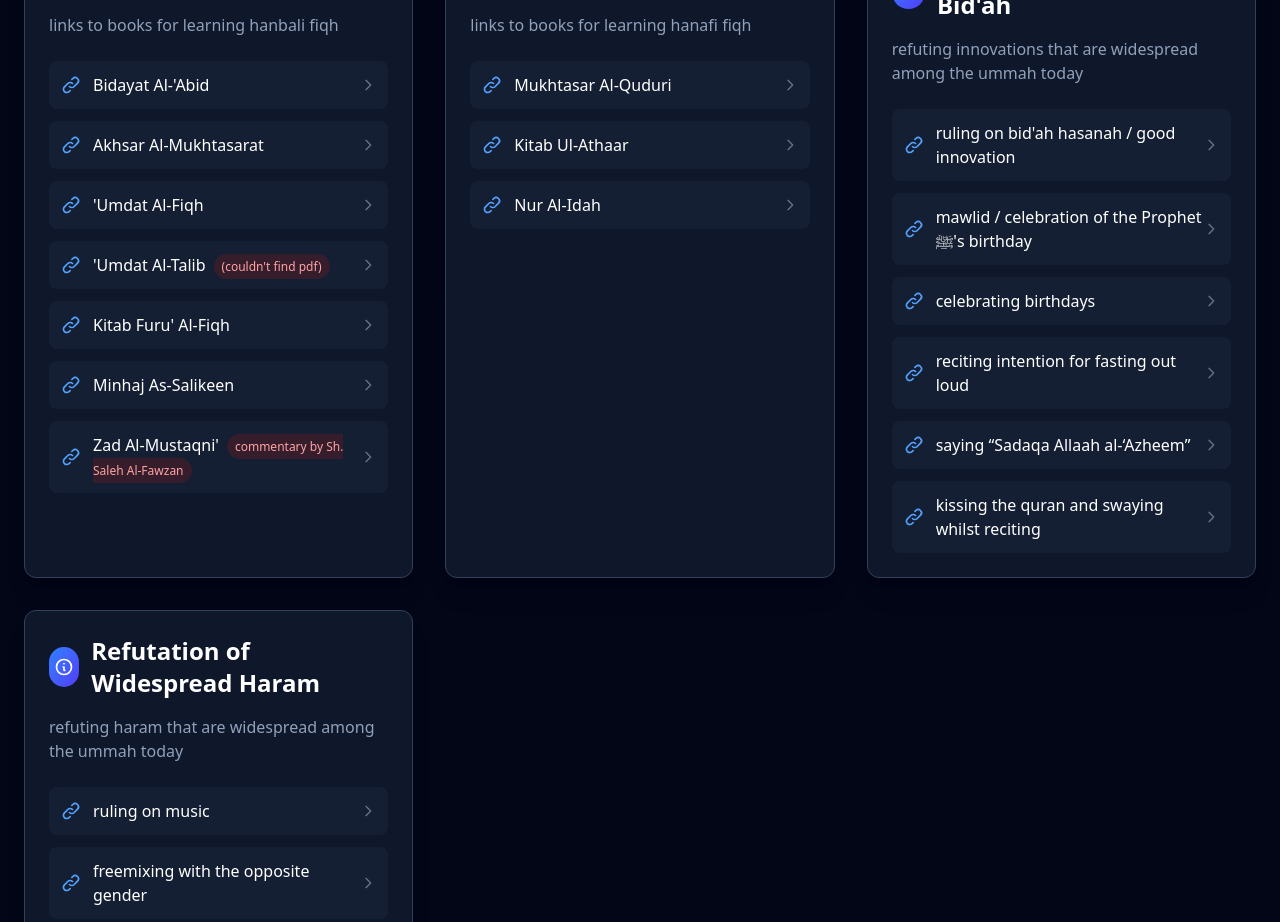
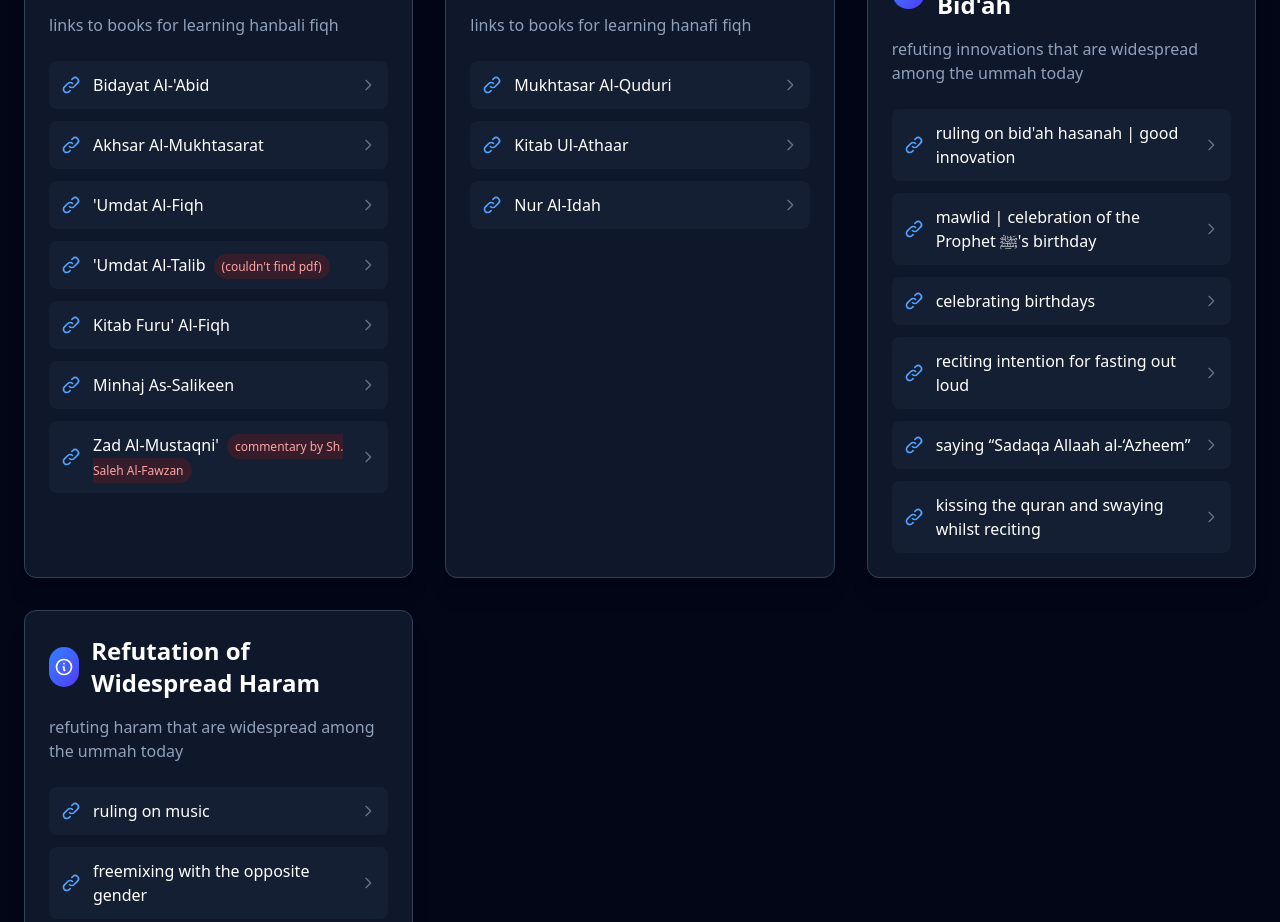
Before and after one commit to justifyman/muslimthread, a React (Vite) app: page / in a window 1280 px wide. Shown: the part 3180-4102 px from the top of the page. Built offline with nearby package versions, Linux system fonts and the light colour scheme.

Commit message:
Update Threads.tsx

```diff
--- a/src/components/Threads.tsx
+++ b/src/components/Threads.tsx
@@ -641,11 +641,11 @@ const sections = [
     subtitle: "refuting innovations that are widespread among the ummah today",
     links: [
       {
-        text: "ruling on bid'ah hasanah / good innovation",
+        text: "ruling on bid'ah hasanah | good innovation",
         url: "https://islamqa.info/en/answers/205/there-is-no-such-thing-as-bid146ah-hasanah-in-islam",
       },
       {
-        text: "mawlid / celebration of the Prophet ﷺ's birthday",
+        text: "mawlid | celebration of the Prophet ﷺ's birthday",
         url: "https://islamqa.info/en/answers/249/celebrating-mawlid-al-nabi-muhammads-birthday-allowed",
       },
       {
```
